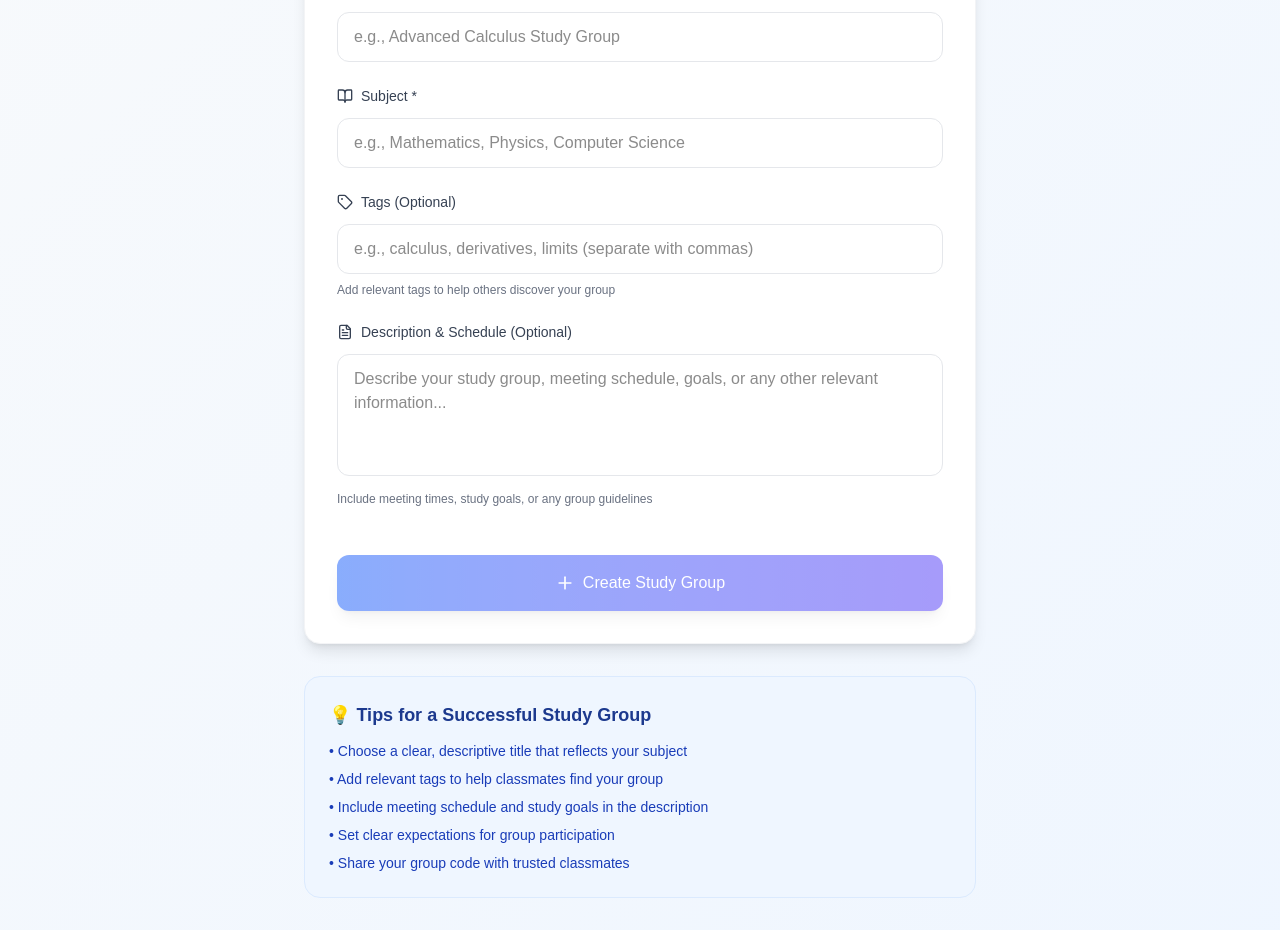
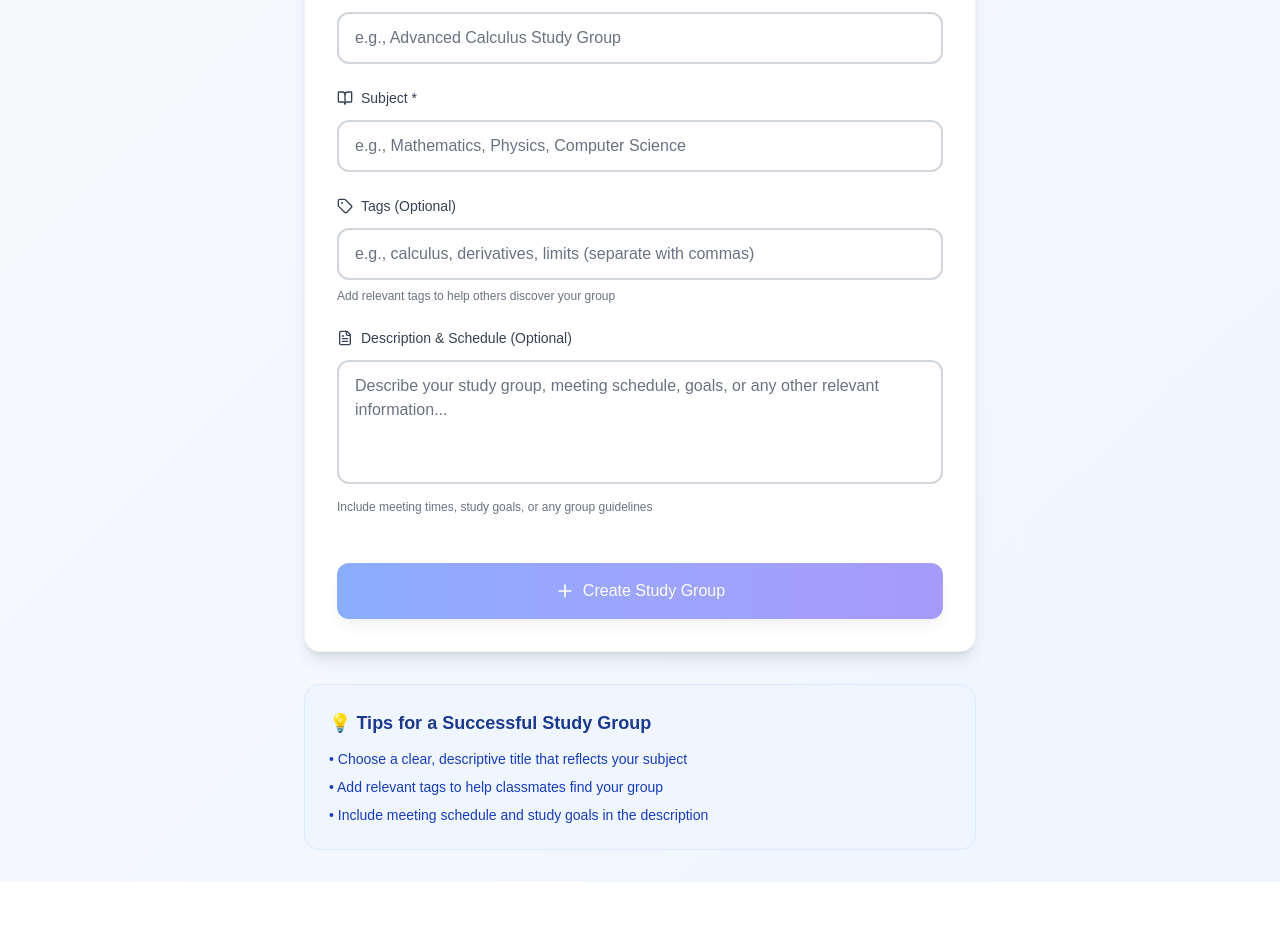
Before and after one commit to KOD666/study-group-plus, a Next.js app: page /create in a window 1280 px wide. Shown: the part 382-1312 px from the top of the page. After the commit the page ends 1264 px from the top, so only its background shows below. Built offline with nearby package versions, Linux system fonts and the light colour scheme; sample sign-in values are in the browser's storage.

Commit message:
Last Min Chnages

```diff
--- a/src/app/create/page.tsx
+++ b/src/app/create/page.tsx
@@ -119,7 +119,6 @@ export default function CreateGroup() {
 
   return (
     <div className="min-h-screen bg-gradient-to-br from-slate-50 to-blue-50">
-      {/* Header */}
       <header className="bg-white shadow-sm border-b border-gray-100">
         <div className="max-w-7xl mx-auto px-4 sm:px-6 lg:px-8">
           <div className="flex justify-between items-center h-16">
@@ -142,7 +141,6 @@ export default function CreateGroup() {
       </header>
 
       <div className="max-w-4xl mx-auto px-4 sm:px-6 lg:px-8 py-8">
-        {/* Page Header */}
         <div className="text-center mb-8">
           <div className="bg-gradient-to-r from-blue-600 to-indigo-600 rounded-2xl p-4 w-20 h-20 mx-auto mb-4 flex items-center justify-center shadow-lg">
             <Plus className="text-white" size={32} />
@@ -172,7 +170,6 @@ export default function CreateGroup() {
             )}
 
             <form onSubmit={handleSubmit} className="space-y-6">
-              {/* Group Title */}
               <div>
                 <label htmlFor="title" className="flex items-center space-x-2 text-sm font-medium text-gray-700 mb-3">
                   <BookOpen size={16} />
@@ -186,12 +183,11 @@ export default function CreateGroup() {
                   onChange={handleInputChange}
                   placeholder="e.g., Advanced Calculus Study Group"
                   disabled={isSubmitting}
-                  className="w-full px-4 py-3 border border-gray-200 rounded-xl focus:ring-2 focus:ring-blue-500 focus:border-blue-500 transition-colors disabled:opacity-50 disabled:cursor-not-allowed"
+                  className="w-full px-4 py-3 border-2 border-gray-300 rounded-xl focus:ring-2 focus:ring-blue-500 focus:border-blue-500 transition-colors disabled:opacity-50 disabled:cursor-not-allowed text-gray-900 bg-white placeholder-gray-500"
                   required
                 />
               </div>
 
-              {/* Subject */}
               <div>
                 <label htmlFor="subject" className="flex items-center space-x-2 text-sm font-medium text-gray-700 mb-3">
                   <BookOpen size={16} />
@@ -205,12 +201,11 @@ export default function CreateGroup() {
                   onChange={handleInputChange}
                   placeholder="e.g., Mathematics, Physics, Computer Science"
                   disabled={isSubmitting}
-                  className="w-full px-4 py-3 border border-gray-200 rounded-xl focus:ring-2 focus:ring-blue-500 focus:border-blue-500 transition-colors disabled:opacity-50 disabled:cursor-not-allowed"
+                  className="w-full px-4 py-3 border-2 border-gray-300 rounded-xl focus:ring-2 focus:ring-blue-500 focus:border-blue-500 transition-colors disabled:opacity-50 disabled:cursor-not-allowed text-gray-900 bg-white placeholder-gray-500"
                   required
                 />
               </div>
 
-              {/* Tags */}
               <div>
                 <label htmlFor="tags" className="flex items-center space-x-2 text-sm font-medium text-gray-700 mb-3">
                   <Tag size={16} />
@@ -224,14 +219,13 @@ export default function CreateGroup() {
                   onChange={handleInputChange}
                   placeholder="e.g., calculus, derivatives, limits (separate with commas)"
                   disabled={isSubmitting}
-                  className="w-full px-4 py-3 border border-gray-200 rounded-xl focus:ring-2 focus:ring-blue-500 focus:border-blue-500 transition-colors disabled:opacity-50 disabled:cursor-not-allowed"
+                  className="w-full px-4 py-3 border-2 border-gray-300 rounded-xl focus:ring-2 focus:ring-blue-500 focus:border-blue-500 transition-colors disabled:opacity-50 disabled:cursor-not-allowed text-gray-900 bg-white placeholder-gray-500"
                 />
                 <p className="text-xs text-gray-500 mt-2">
                   Add relevant tags to help others discover your group
                 </p>
               </div>
 
-              {/* Description */}
               <div>
                 <label htmlFor="description" className="flex items-center space-x-2 text-sm font-medium text-gray-700 mb-3">
                   <FileText size={16} />
@@ -245,14 +239,13 @@ export default function CreateGroup() {
                   placeholder="Describe your study group, meeting schedule, goals, or any other relevant information..."
                   disabled={isSubmitting}
                   rows={4}
-                  className="w-full px-4 py-3 border border-gray-200 rounded-xl focus:ring-2 focus:ring-blue-500 focus:border-blue-500 transition-colors disabled:opacity-50 disabled:cursor-not-allowed resize-none"
+                  className="w-full px-4 py-3 border-2 border-gray-300 rounded-xl focus:ring-2 focus:ring-blue-500 focus:border-blue-500 transition-colors disabled:opacity-50 disabled:cursor-not-allowed resize-none text-gray-900 bg-white placeholder-gray-500"
                 />
                 <p className="text-xs text-gray-500 mt-2">
                   Include meeting times, study goals, or any group guidelines
                 </p>
               </div>
 
-              {/* Submit Button */}
               <div className="pt-6">
                 <button
                   type="submit"
@@ -275,7 +268,6 @@ export default function CreateGroup() {
             </form>
           </div>
 
-          {/* Tips Section */}
           <div className="mt-8 bg-blue-50 rounded-2xl p-6 border border-blue-100">
             <h3 className="text-lg font-semibold text-blue-900 mb-3">
               💡 Tips for a Successful Study Group
@@ -284,8 +276,6 @@ export default function CreateGroup() {
               <li>• Choose a clear, descriptive title that reflects your subject</li>
               <li>• Add relevant tags to help classmates find your group</li>
               <li>• Include meeting schedule and study goals in the description</li>
-              <li>• Set clear expectations for group participation</li>
-              <li>• Share your group code with trusted classmates</li>
             </ul>
           </div>
         </div>
--- a/src/app/dashboard/page.tsx
+++ b/src/app/dashboard/page.tsx
@@ -148,7 +148,6 @@ export default function Dashboard() {
 
   return (
     <div className="min-h-screen bg-gradient-to-br from-slate-50 to-blue-50">
-      {/* Header */}
       <header className="bg-white shadow-sm border-b border-gray-100">
         <div className="max-w-7xl mx-auto px-4 sm:px-6 lg:px-8">
           <div className="flex justify-between items-center h-16">
@@ -185,7 +184,6 @@ export default function Dashboard() {
       </header>
 
       <div className="max-w-7xl mx-auto px-4 sm:px-6 lg:px-8 py-8">
-        {/* Welcome Section */}
         <div className="mb-8">
           <h1 className="text-3xl sm:text-4xl font-bold text-gray-900 mb-2">
             Welcome back, {user.name}! 👋
@@ -199,9 +197,7 @@ export default function Dashboard() {
         </div>
 
         <div className="grid lg:grid-cols-3 gap-8">
-          {/* Main Content */}
           <div className="lg:col-span-2">
-            {/* Create Group CTA */}
             <div className="mb-8">
               <Link
                 href="/create"
@@ -217,7 +213,6 @@ export default function Dashboard() {
               </Link>
             </div>
 
-            {/* My Groups Section */}
             <div className="mb-8">
               <h2 className="text-2xl font-bold text-gray-900 mb-6">My Study Groups</h2>
 
@@ -308,9 +303,7 @@ export default function Dashboard() {
             </div>
           </div>
 
-          {/* Sidebar */}
           <div className="space-y-6">
-            {/* Profile Card */}
             <div className="bg-white rounded-2xl p-6 shadow-sm border border-gray-100">
               <div className="flex items-center space-x-4 mb-4">
                 <div className="bg-gradient-to-r from-blue-500 to-indigo-500 rounded-full p-3 shadow-lg">
@@ -329,7 +322,6 @@ export default function Dashboard() {
               </div>
             </div>
 
-            {/* Join Group */}
             <div className="bg-white rounded-2xl p-6 shadow-sm border border-gray-100">
               <h3 className="text-lg font-bold text-gray-900 mb-4">Join a Group</h3>
 
@@ -357,20 +349,19 @@ export default function Dashboard() {
                     onChange={(e) => setJoinCode(e.target.value)}
                     placeholder="Enter group code"
                     disabled={isJoining}
-                    className="w-full px-4 py-3 border border-gray-200 rounded-xl focus:ring-2 focus:ring-blue-500 focus:border-blue-500 transition-colors disabled:opacity-50"
+                   className="w-full px-4 py-3 border-2 border-gray-300 rounded-xl focus:ring-2 focus:ring-blue-500 focus:border-blue-500 transition-colors disabled:opacity-50 text-gray-900 bg-white placeholder-gray-500"
                   />
                 </div>
                 <button
                   type="submit"
                   disabled={isJoining || !joinCode.trim()}
                   className="w-full bg-blue-600 hover:bg-blue-700 text-white py-3 px-4 rounded-xl font-medium transition-colors disabled:opacity-50 disabled:cursor-not-allowed"
-                >
+                 >
                   {isJoining ? 'Joining...' : 'Join Group'}
                 </button>
               </form>
             </div>
 
-            {/* Quick Actions */}
             <div className="bg-white rounded-2xl p-6 shadow-sm border border-gray-100">
               <h3 className="text-lg font-bold text-gray-900 mb-4">Quick Actions</h3>
               <div className="space-y-3">
--- a/src/app/group/[id]/page.tsx
+++ b/src/app/group/[id]/page.tsx
@@ -503,7 +503,7 @@ export default function GroupDetailPage() {
                       }
                     }}
                     placeholder="Type your message..."
-                    className="flex-1 px-4 py-3 border border-gray-300 rounded-xl focus:ring-2 focus:ring-blue-500 focus:border-transparent"
+                    className="flex-1 px-4 py-3 border-2 border-gray-300 rounded-xl focus:ring-2 focus:ring-blue-500 focus:border-transparent text-gray-900 bg-white placeholder-gray-500"
                     disabled={isSendingMessage}
                   />
                   <button
@@ -516,6 +516,7 @@ export default function GroupDetailPage() {
                   </button>
                 </div>
               </div>
+
             </div>
           </div>
         </div>
```
Also changed, not shown: 1 other file (tests, documents, lock files or other folders).
